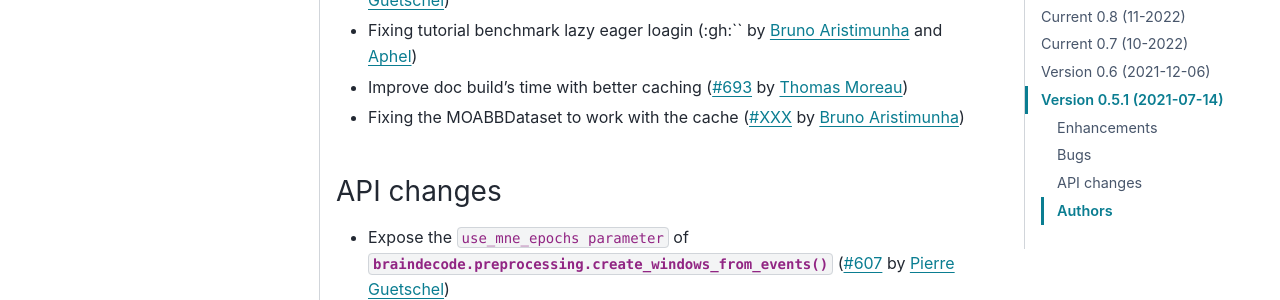
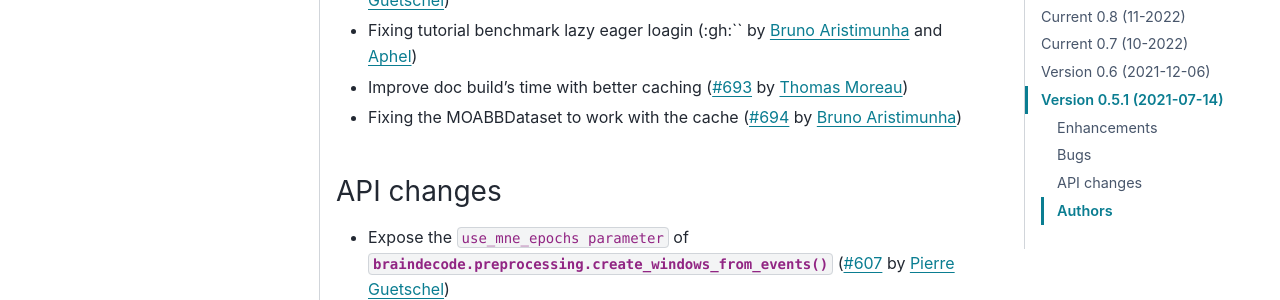
Before and after one commit to braindecode/braindecode, a Sphinx documentation site: the page built from docs/whats_new.rst, in a window 1280 px wide and 900 px high, scrolled down 2244 px. Shown: the part 153-453 px from the top of the window. Built offline with Sphinx 7.4.7 and the PyData theme 0.15.4, drawn with Linux system fonts in a browser that asks for light colours; pages that are not in the unit, such as notebooks, are missing from menus; comment, search, counter and statistics services are not loaded.

Commit message:
Apply suggestions from code review

```diff
--- a/docs/whats_new.rst
+++ b/docs/whats_new.rst
@@ -75,7 +75,7 @@ Bugs
 - Deprecate moabb version 1.0.0 because of incorrect epoching (:gh:`627` by `Pierre Guetschel`_)
 - Fixing tutorial benchmark lazy eager loagin (:gh:`` by `Bruno Aristimunha`_ and `Aphel`_)
 - Improve doc build's time with better caching (:gh:`693` by `Thomas Moreau`_)
-- Fixing the MOABBDataset to work with the cache (:gh:`XXX` by `Bruno Aristimunha`_)
+- Fixing the MOABBDataset to work with the cache (:gh:`694` by `Bruno Aristimunha`_)
 
 API changes
 ~~~~~~~~~~~
```
